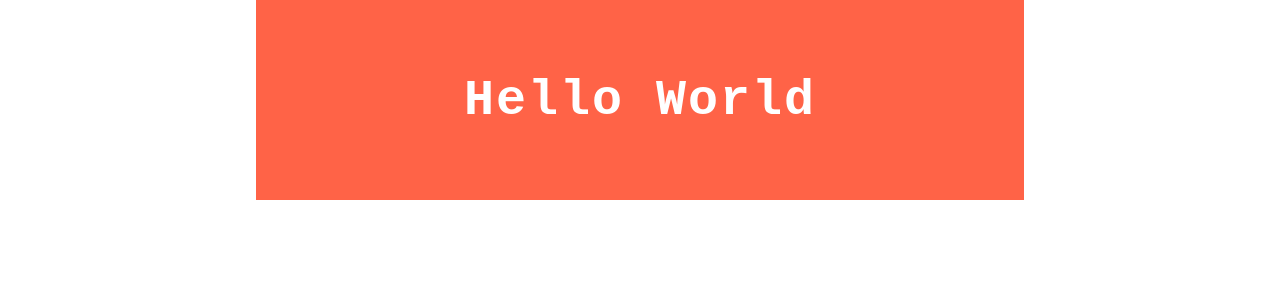
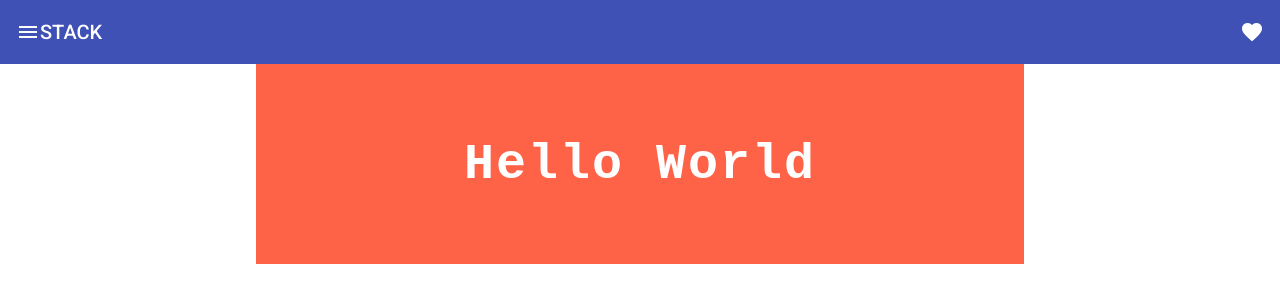
Before and after one commit to junkbin/junk4, an Angular app: page / in a window 1280 px wide. Shown: the top 302 px of the page. Built offline with nearby package versions, Linux system fonts and the light colour scheme.

Commit message:
component 3

```diff
--- a/src/app/comp3/comp3.component.css
+++ b/src/app/comp3/comp3.component.css
@@ -0,0 +1,3 @@
+.example-spacer {
+    flex: 1 1 auto;
+}
--- a/src/app/comp3/comp3.component.html
+++ b/src/app/comp3/comp3.component.html
@@ -1,3 +1,13 @@
+<mat-toolbar color="primary">
+
+  <mat-toolbar-row>
+    <mat-icon class="example-icon">menu</mat-icon>
+    <span> STACK</span>
+    <span class="example-spacer"></span>
+    <mat-icon class="example-icon">favorite</mat-icon>
+  </mat-toolbar-row>
+
+</mat-toolbar>
 
 <div fxLayout="row" fxLayoutAlign="center center">
   <div fxFlex.xs="100" fxFlex.sm="90" fxFlex.md="75" fxFlex="60" fxLayout="row" fxLayoutAlign="center center" class="textify" style="height:200px;">
```
Also changed, not shown: src/app/app.module.ts (+7 -1 lines).
